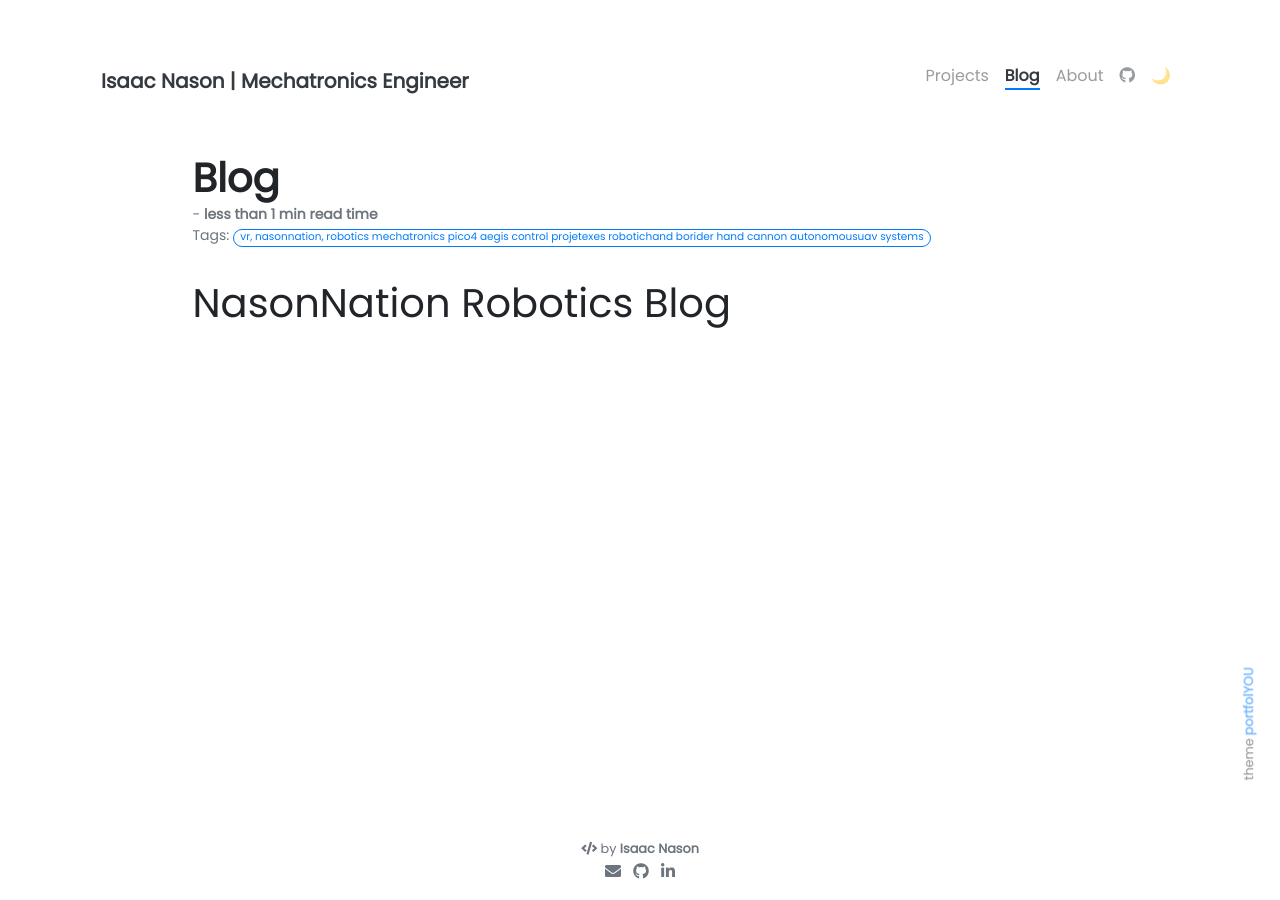
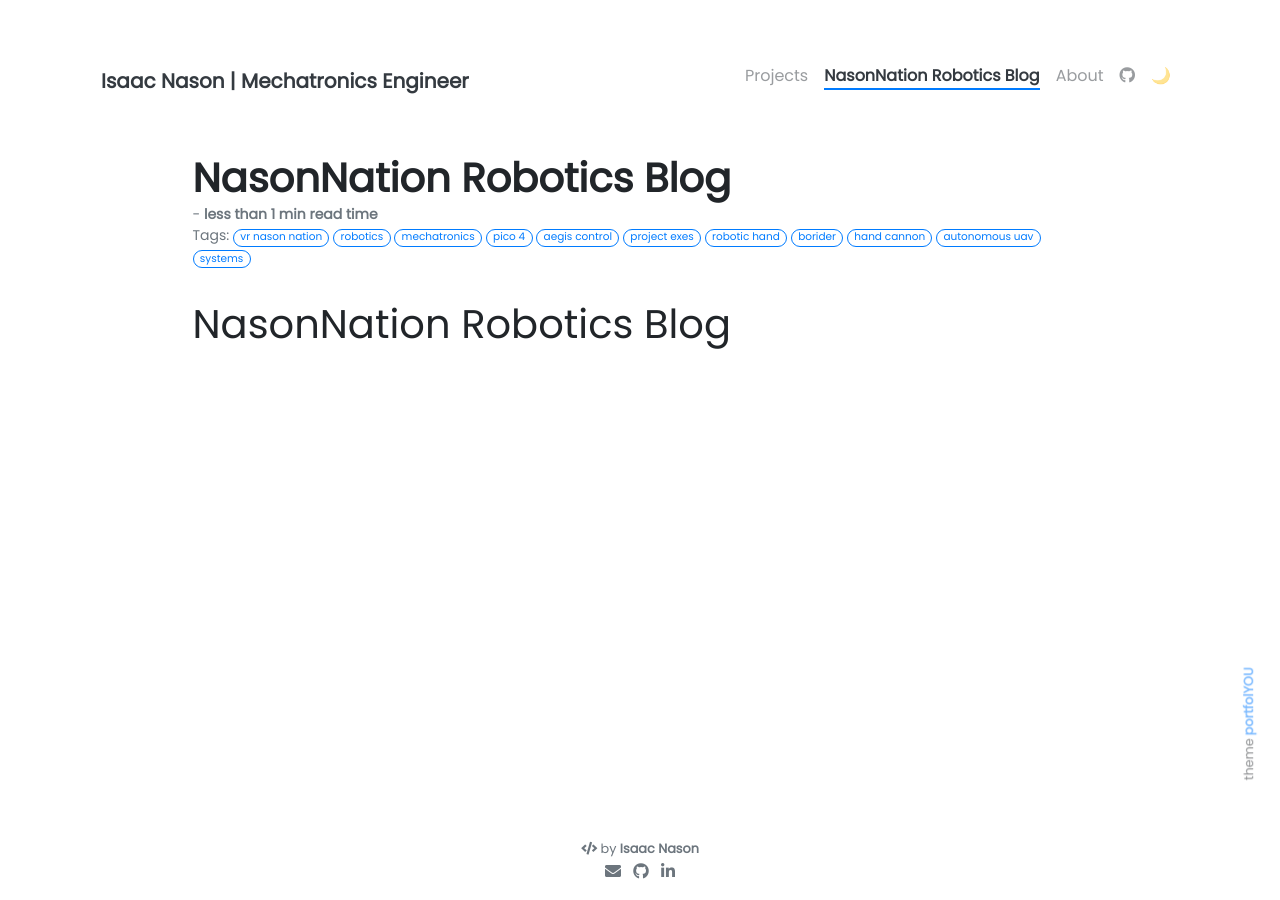
Before and after one commit to mistabowhunta/github.io, a Jekyll site: the page built from pages/blog.md, in a window 1280 px wide. Built offline with Jekyll 4.4.1, drawn with Linux system fonts in a browser that asks for light colours.

Commit message:
Update blog.md

```diff
--- a/pages/blog.md
+++ b/pages/blog.md
@@ -1,8 +1,8 @@
 ---
 layout: post
-title: Blog
+title: NasonNation Robotics Blog
 weight: 3
-tags: vr, nasonnation, robotics mechatronics pico4 aegis control projetexes robotichand borider hand cannon autonomousuav systems
+tags: [vr nason nation, robotics, mechatronics, pico 4, aegis control, project exes, robotic hand, borider, hand cannon, autonomous uav, systems]
 permalink: /posts/
 ---
 
```
